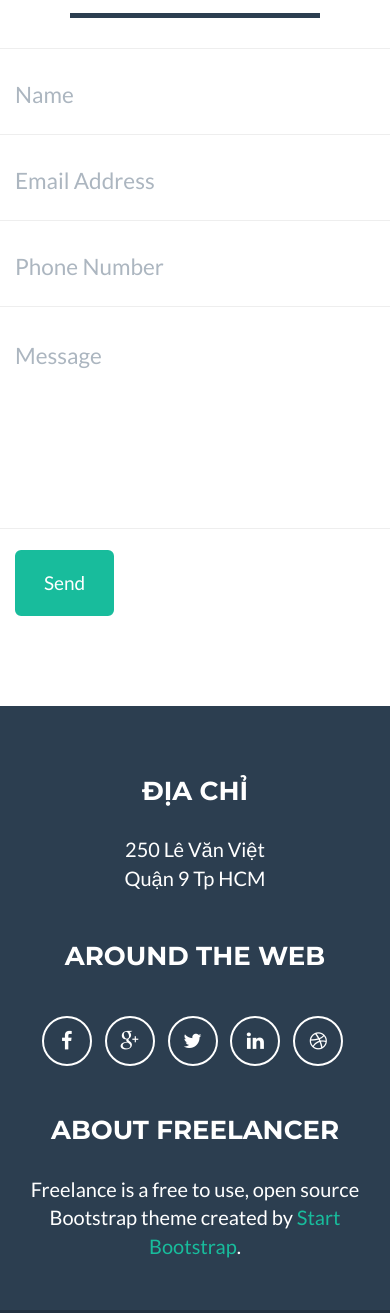
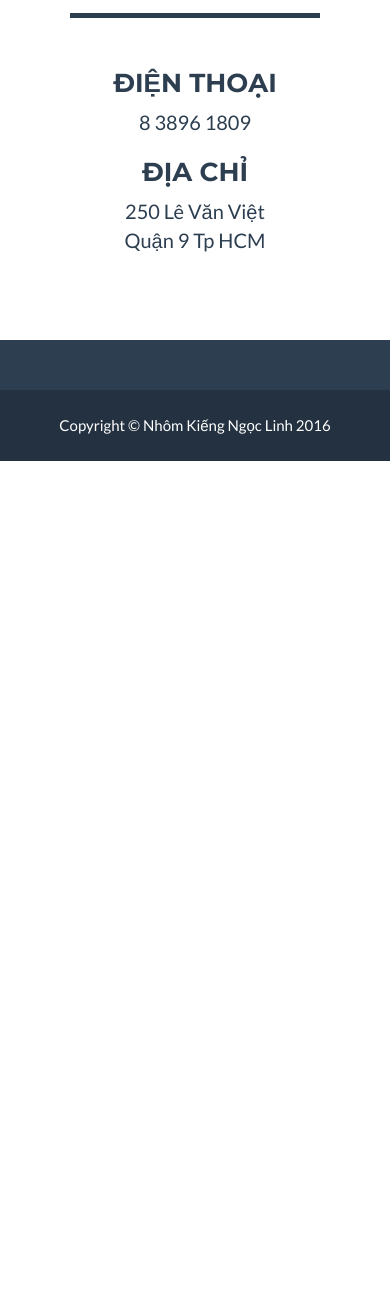
Before and after one commit to sproberts92/Nhom-Kieng-Ngoc-Linh, a plain HTML site: page index.html in a window 390 px wide. Shown: the part 3180-4493 px from the top of the page. After the commit the page ends 3641 px from the top, so only its background shows below. Drawn offline with nearby package versions, Linux system fonts and the light colour scheme.

Commit message:
Remove footer and restructure contact details
Move address from footer to contact details and remove all other
footer content. Leave just a thin coloured bar.

Change class for contact details to use a two column layout.

Add phone number.

```diff
--- a/index.html
+++ b/index.html
@@ -186,49 +186,17 @@
                 <div class="col-lg-12 text-center">
                     <h2>Liên hệ</h2>
                     <hr class="star-primary">
+                     <div class="container">
+                <div class="row">
+                    <div class="col-lg-4 col-lg-offset-2">
+                        <h3>Điện thoại</h3>
+                        <p>8 3896 1809</p>
+                    </div>
+                    <div class="col-lg-4">
+                        <h3>Địa chỉ</h3>
+                        <p>250 Lê Văn Việt<br>Quận 9 Tp HCM</p>
+                    </div>
                 </div>
-            </div>
-            <div class="row">
-                <div class="col-lg-8 col-lg-offset-2">
-                    <!-- To configure the contact form email address, go to mail/contact_me.php and update the email address in the PHP file on line 19. -->
-                    <!-- The form should work on most web servers, but if the form is not working you may need to configure your web server differently. -->
-                    <form name="sentMessage" id="contactForm" novalidate>
-                        <div class="row control-group">
-                            <div class="form-group col-xs-12 floating-label-form-group controls">
-                                <label>Name</label>
-                                <input type="text" class="form-control" placeholder="Name" id="name" required data-validation-required-message="Please enter your name.">
-                                <p class="help-block text-danger"></p>
-                            </div>
-                        </div>
-                        <div class="row control-group">
-                            <div class="form-group col-xs-12 floating-label-form-group controls">
-                                <label>Email Address</label>
-                                <input type="email" class="form-control" placeholder="Email Address" id="email" required data-validation-required-message="Please enter your email address.">
-                                <p class="help-block text-danger"></p>
-                            </div>
-                        </div>
-                        <div class="row control-group">
-                            <div class="form-group col-xs-12 floating-label-form-group controls">
-                                <label>Phone Number</label>
-                                <input type="tel" class="form-control" placeholder="Phone Number" id="phone" required data-validation-required-message="Please enter your phone number.">
-                                <p class="help-block text-danger"></p>
-                            </div>
-                        </div>
-                        <div class="row control-group">
-                            <div class="form-group col-xs-12 floating-label-form-group controls">
-                                <label>Message</label>
-                                <textarea rows="5" class="form-control" placeholder="Message" id="message" required data-validation-required-message="Please enter a message."></textarea>
-                                <p class="help-block text-danger"></p>
-                            </div>
-                        </div>
-                        <br>
-                        <div id="success"></div>
-                        <div class="row">
-                            <div class="form-group col-xs-12">
-                                <button type="submit" class="btn btn-success btn-lg">Send</button>
-                            </div>
-                        </div>
-                    </form>
                 </div>
             </div>
         </div>
@@ -236,40 +204,7 @@
 
     <!-- Footer -->
     <footer class="text-center">
-        <div class="footer-above">
-            <div class="container">
-                <div class="row">
-                    <div class="footer-col col-md-4">
-                        <h3>Địa chỉ</h3>
-                        <p>250 Lê Văn Việt<br>Quận 9 Tp HCM</p>
-                    </div>
-                    <div class="footer-col col-md-4">
-                        <h3>Around the Web</h3>
-                        <ul class="list-inline">
-                            <li>
-                                <a href="#" class="btn-social btn-outline"><i class="fa fa-fw fa-facebook"></i></a>
-                            </li>
-                            <li>
-                                <a href="#" class="btn-social btn-outline"><i class="fa fa-fw fa-google-plus"></i></a>
-                            </li>
-                            <li>
-                                <a href="#" class="btn-social btn-outline"><i class="fa fa-fw fa-twitter"></i></a>
-                            </li>
-                            <li>
-                                <a href="#" class="btn-social btn-outline"><i class="fa fa-fw fa-linkedin"></i></a>
-                            </li>
-                            <li>
-                                <a href="#" class="btn-social btn-outline"><i class="fa fa-fw fa-dribbble"></i></a>
-                            </li>
-                        </ul>
-                    </div>
-                    <div class="footer-col col-md-4">
-                        <h3>About Freelancer</h3>
-                        <p>Freelance is a free to use, open source Bootstrap theme created by <a href="http://startbootstrap.com">Start Bootstrap</a>.</p>
-                    </div>
-                </div>
-            </div>
-        </div>
+        <div class="footer-above"></div>
         <div class="footer-below">
             <div class="container">
                 <div class="row">
```
